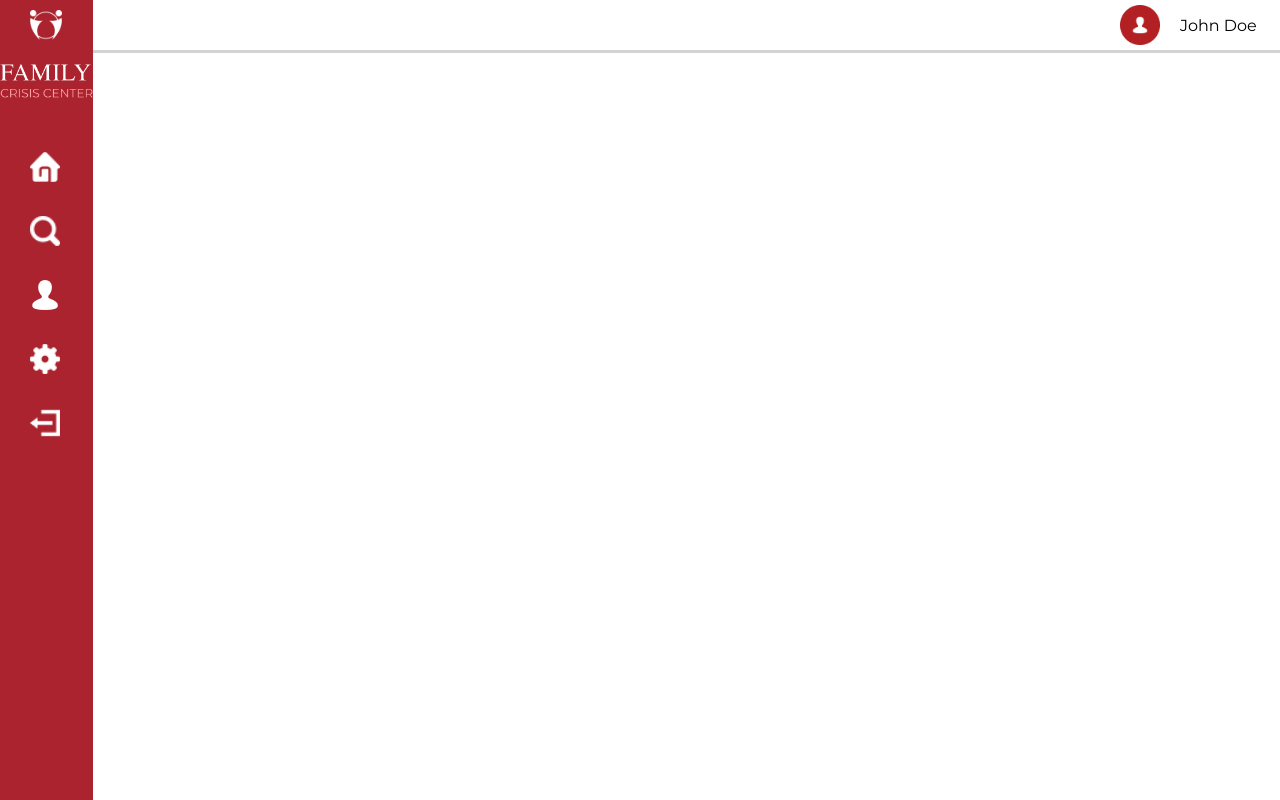
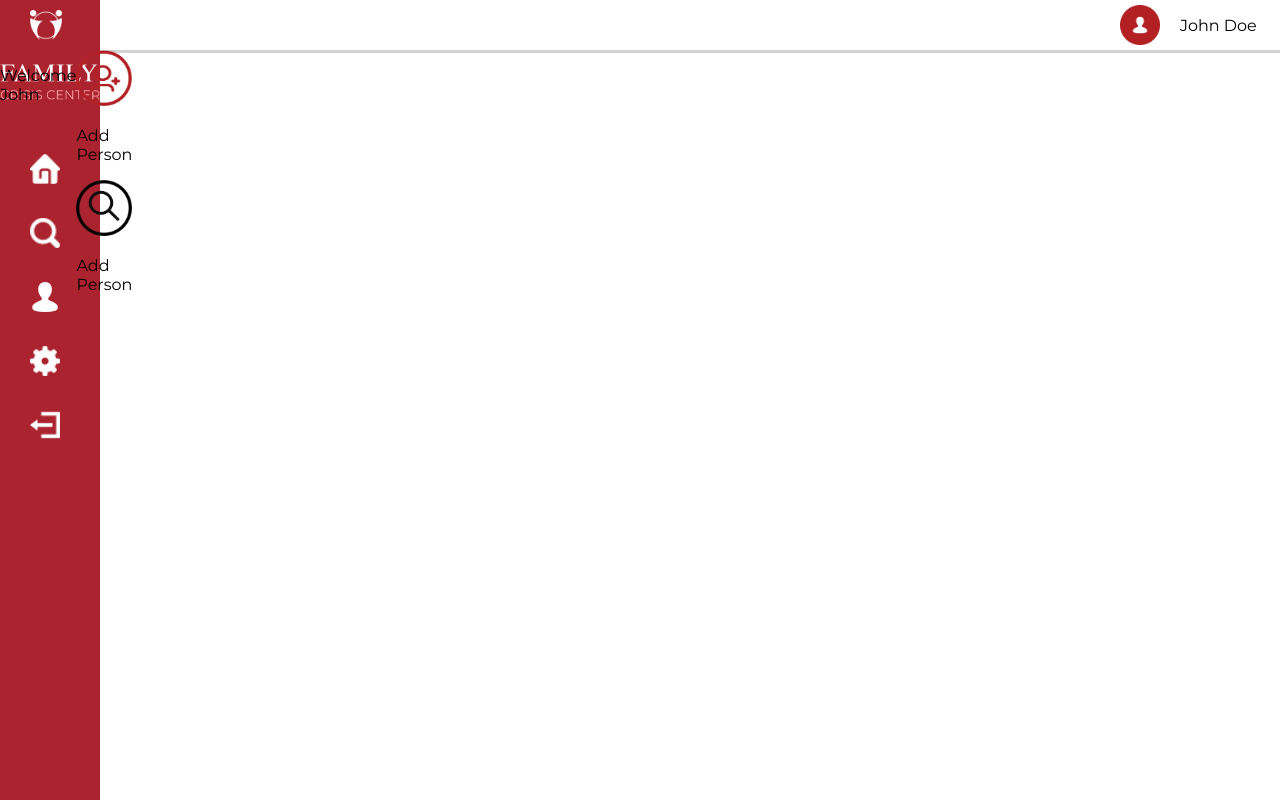
Before and after one commit to ACM-Service-Project/ACM-Service-Project-Frontend, a React (Create React App) app in the folder acm-service-project/: page /dashboard in a window 1280 px wide. Built offline with nearby package versions, Linux system fonts and the light colour scheme.

Commit message:
2/28 group work

```diff
--- a/acm-service-project/src/App.js
+++ b/acm-service-project/src/App.js
@@ -1,4 +1,4 @@
-import { BrowserRouter as Router, Routes, Route } from 'react-router-dom';
+import { BrowserRouter as Router, Routes, Route, withRouter } from 'react-router-dom';
 // import logo from './logo.svg';
 import './App.css';
 import Header from './components/Header';
@@ -15,6 +15,7 @@ function App() {
       {/* Sidebar will show up when user is logged in */}
       <Sidebar />
       <Header />
+
       <Routes>
         <Route path='/' exact element={<Login />} />
         <Route path='/register' element={<Register />} />
--- a/acm-service-project/src/pages/Dashboard.js
+++ b/acm-service-project/src/pages/Dashboard.js
@@ -1,9 +1,23 @@
 import React from 'react';
+import '../styles/Dashboard.css';
+import add_person from '../assets/add_person.png';
+import check_in from '../assets/check_in.png'
 
 function Dashboard(){
+    const name = "John";
     return(
-        <div>
-
+        <div className='mainContainer'>
+            <p className='welcome'>Welcome {name}</p>
+            <div className='container'>
+                <div>
+                    <img className='add_person' src={add_person} alt="Add person"></img>
+                    <p className='add_person_title'>Add Person</p>
+                </div>
+                <div>
+                    <img className='check_in' src={check_in} alt="Check person in"></img>
+                    <p className='check_in_title'>Add Person</p>
+                </div>
+            </div>
         </div>
     );
 }
--- a/acm-service-project/src/styles/Dashboard.css
+++ b/acm-service-project/src/styles/Dashboard.css
@@ -1,8 +1,23 @@
 #root{
-    display: flex;
+    display: grid;
+    grid-template-columns: 100px 1fr;
+    grid-template-rows: 50px 1fr;
 }
 
-.main_container{
+.mainContainer{
+    grid-row: 2;
     display: flex;
+    justify-content: center;
     font-family: 'Montserrat';
+    margin: auto;
 }
+
+.add_person{
+    max-width: 100%;
+    height: auto;
+}
+.check_in{
+    max-width: 100%;
+    height: auto;
+
+}
```
Also changed, not shown: acm-service-project/src/assets/add_person.png (added), acm-service-project/src/assets/check_in.png (added).
